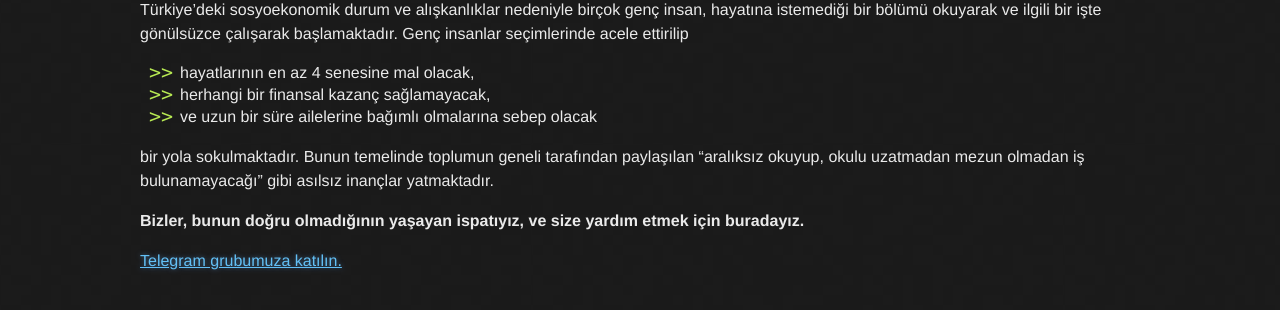
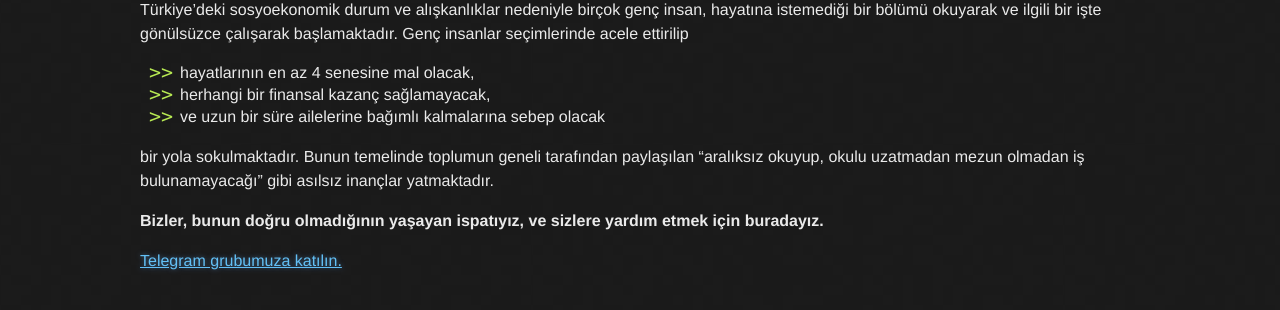
Before and after one commit to osolmaz/elmasbilezik, a Jekyll site: the page built from hakkinda.md, in a window 1280 px wide. Shown: the part 388-698 px from the top of the page. Built offline with Jekyll 4.4.1, drawn with Linux system fonts in a browser that asks for light colours; part of the change alters nothing that is shown.

```diff
--- a/_config.yml
+++ b/_config.yml
@@ -7,16 +7,18 @@ description: "Alışılmadık yoldan gidenlerin platformu"
 # github_username:
 # logo: /assets/img/logo.svg
 
+google_analytics: "UA-57604918-8"
+
 theme: jekyll-theme-hacker
 # Build settings
 markdown: kramdown
 permalink: pretty
 
+
 plugins:
   - jekyll-sitemap
   - jekyll-redirect-from
 
-
 # configure kramdown
 kramdown:
   parse_block_html: true
--- a/_layouts/default.html
+++ b/_layouts/default.html
@@ -5,6 +5,16 @@
     <meta http-equiv="X-UA-Compatible" content="IE=edge">
     <meta name="viewport" content="width=device-width, initial-scale=1">
     <link rel="stylesheet" href="{{ '/assets/css/style.css?v=' | append: site.github.build_revision | relative_url }}">
+    {% if site.google_analytics %}
+    <script async src="https://www.googletagmanager.com/gtag/js?id={{ site.google_analytics }}"></script>
+    <script>
+      window.dataLayer = window.dataLayer || [];
+      function gtag(){dataLayer.push(arguments);}
+      gtag('js', new Date());
+
+      gtag('config', '{{ site.google_analytics }}');
+    </script>
+    {% endif %}
 
 {% seo %}
   </head>
@@ -30,16 +40,5 @@
         {{ content }}
       </section>
     </div>
-
-    {% if site.google_analytics %}
-      <script>
-        (function(i,s,o,g,r,a,m){i['GoogleAnalyticsObject']=r;i[r]=i[r]||function(){
-        (i[r].q=i[r].q||[]).push(arguments)},i[r].l=1*new Date();a=s.createElement(o),
-        m=s.getElementsByTagName(o)[0];a.async=1;a.src=g;m.parentNode.insertBefore(a,m)
-        })(window,document,'script','//www.google-analytics.com/analytics.js','ga');
-        ga('create', '{{ site.google_analytics }}', 'auto');
-        ga('send', 'pageview');
-      </script>
-    {% endif %}
   </body>
 </html>
--- a/hakkinda.md
+++ b/hakkinda.md
@@ -8,10 +8,10 @@ title: Hakkında
 Türkiye’deki sosyoekonomik durum ve alışkanlıklar nedeniyle birçok genç insan, hayatına istemediği bir bölümü okuyarak ve ilgili bir işte gönülsüzce çalışarak başlamaktadır. Genç insanlar seçimlerinde acele ettirilip
 - hayatlarının en az 4 senesine mal olacak,
 - herhangi bir finansal kazanç sağlamayacak,
-- ve uzun bir süre ailelerine bağımlı olmalarına sebep olacak
+- ve uzun bir süre ailelerine bağımlı kalmalarına sebep olacak
 
-bir yola sokulmaktadır. Bunun temelinde toplumun geneli tarafından paylaşılan “aralıksız okuyup, okulu uzatmadan mezun olmadan iş bulunamayacağı” gibi asılsız inançlar yatmaktadır.
+bir yola sokulmaktadır. Bunun temelinde toplumun geneli tarafından paylaşılan "aralıksız okuyup, okulu uzatmadan mezun olmadan iş bulunamayacağı" gibi asılsız inançlar yatmaktadır.
 
-**Bizler, bunun doğru olmadığının yaşayan ispatıyız, ve size yardım etmek için buradayız.**
+**Bizler, bunun doğru olmadığının yaşayan ispatıyız, ve sizlere yardım etmek için buradayız.**
 
 [Telegram grubumuza katılın.](https://t.me/elmasbilezik/)
```
